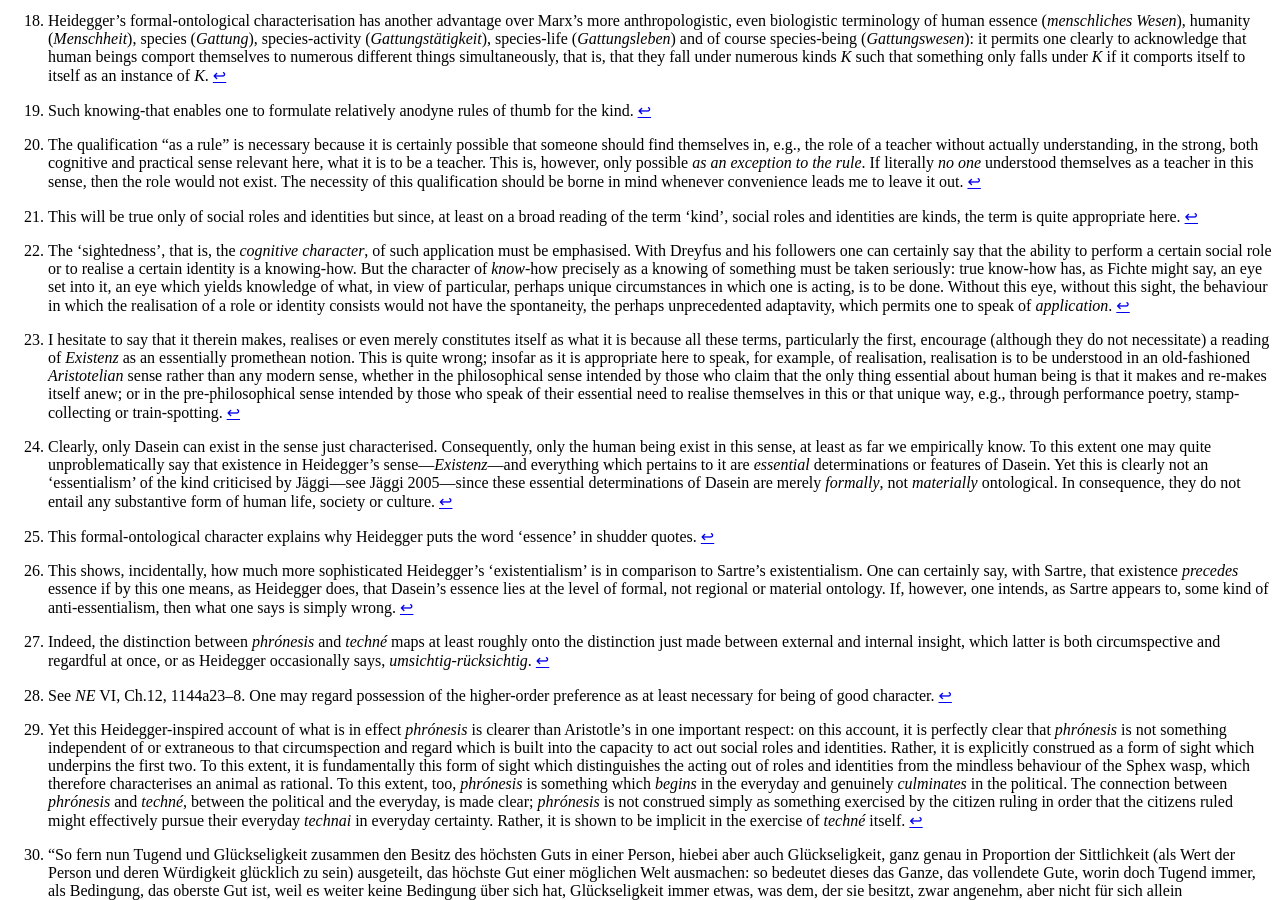
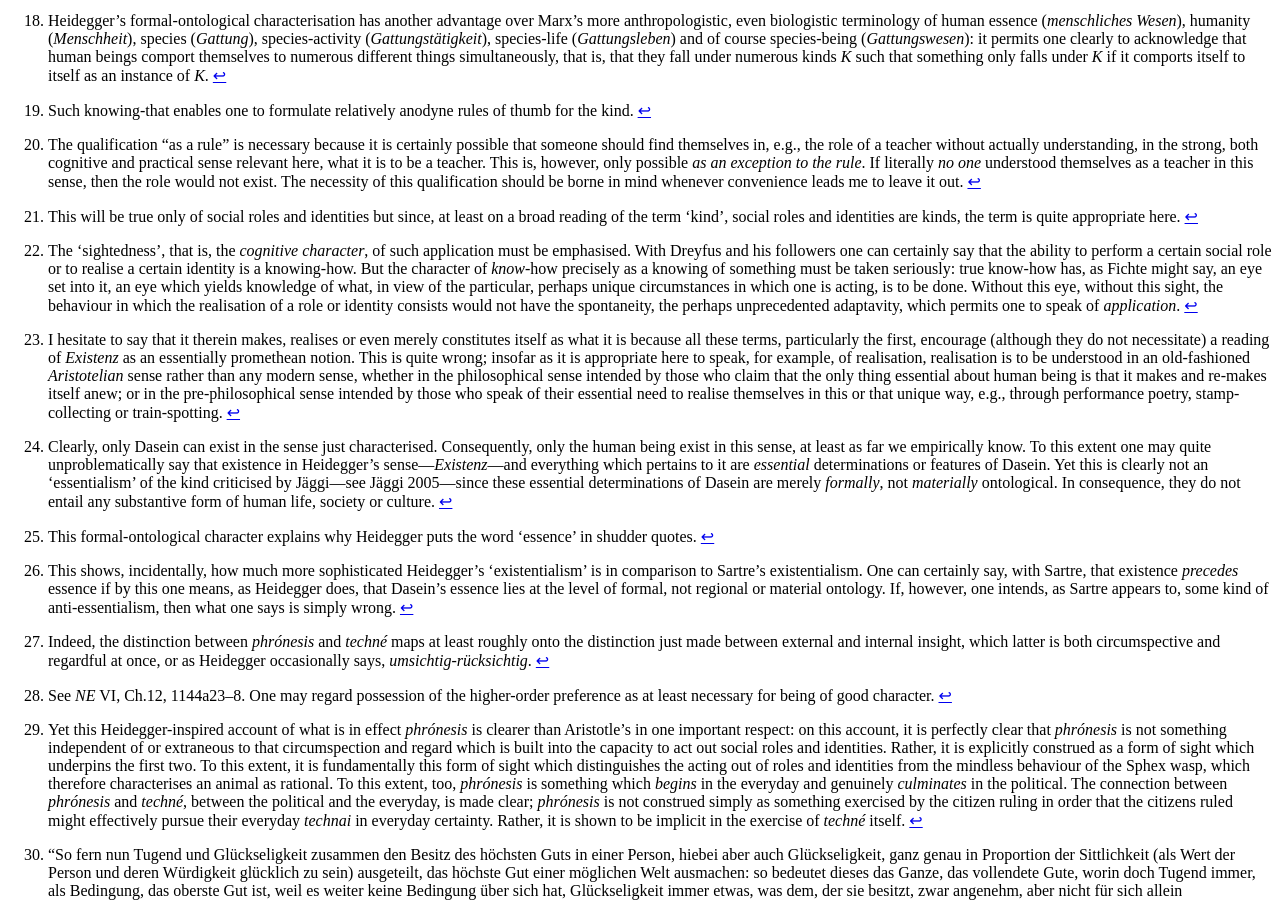
Before and after one commit to klepas/bruins-site, a Jekyll site: the page built from papers/_posts/2016-10-04-what-is-species-being.md, in a window 1280 px wide and 900 px high, scrolled down 16884 px. Built offline with Jekyll 4.4.1, drawn with Linux system fonts in a browser that asks for light colours; nearby versions of some CDN libraries; some web fonts are replaced.

Commit message:
Updated 2016-10-04-what-is-species-being.md

```diff
--- a/papers/_posts/2016-10-04-what-is-species-being.md
+++ b/papers/_posts/2016-10-04-what-is-species-being.md
@@ -391,7 +391,7 @@
 
 [^21]: This will be true only of social roles and identities but since, at least on a broad reading of the term ‘kind’, social roles and identities are kinds, the term is quite appropriate here.
 
-[^22]: The ‘sightedness’, that is, the _cognitive character_, of such application must be emphasised. With Dreyfus and his followers one can certainly say that the ability to perform a certain social role or to realise a certain identity is a knowing-how. But the character of <em>know</em>-how precisely as a knowing of something must be taken seriously: true know-how has, as Fichte might say, an eye set into it, an eye which yields knowledge of what, in view of particular, perhaps unique circumstances in which one is acting, is to be done. Without this eye, without this sight, the behaviour in which the realisation of a role or identity consists would not have the spontaneity, the perhaps unprecedented adaptavity, which permits one to speak of _application_.
+[^22]: The ‘sightedness’, that is, the _cognitive character_, of such application must be emphasised. With Dreyfus and his followers one can certainly say that the ability to perform a certain social role or to realise a certain identity is a knowing-how. But the character of <em>know</em>-how precisely as a knowing of something must be taken seriously: true know-how has, as Fichte might say, an eye set into it, an eye which yields knowledge of what, in view of the particular, perhaps unique circumstances in which one is acting, is to be done. Without this eye, without this sight, the behaviour in which the realisation of a role or identity consists would not have the spontaneity, the perhaps unprecedented adaptavity, which permits one to speak of _application_.
 
 [^23]: I hesitate to say that it therein makes, realises or even merely constitutes itself as what it is because all these terms, particularly the first, encourage (although they do not necessitate) a reading of _Existenz_ as an essentially promethean notion. This is quite wrong; insofar as it is appropriate here to speak, for example, of realisation, realisation is to be understood in an old-fashioned _Aristotelian_ sense rather than any modern sense, whether in the philosophical sense intended by those who claim that the only thing essential about human being is that it makes and re-makes itself anew; or in the pre-philosophical sense intended by those who speak of their essential need to realise themselves in this or that unique way, e.g., through performance poetry, stamp-collecting or train-spotting.
 
```
Also changed, not shown: other parts of papers/_posts/2016-10-04-what-is-species-being.md (+1 -1 lines).
